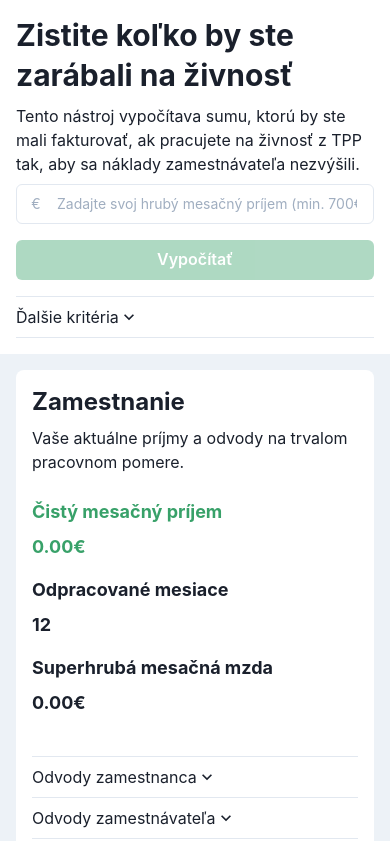
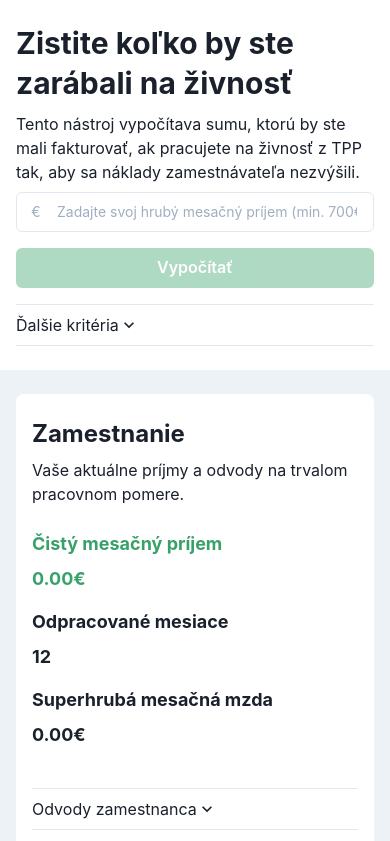
Before and after one commit to lubosfukas/my-paycheck, a Next.js app: page / in a window 390 px wide. Shown: the top 841 px of the page. Built offline with nearby package versions, Linux system fonts and the light colour scheme.

Commit message:
refactor: :iphone: add top padding to header and card component

```diff
--- a/components/IncomeHeader/IncomeHeader.tsx
+++ b/components/IncomeHeader/IncomeHeader.tsx
@@ -80,7 +80,11 @@ export const IncomeHeader = ({ onConfirm }: Props) => {
 
     return (
         <IncomeContext.Provider value={value}>
-            <Box bg="white" p={isLargerThanTablet ? 16 : 4}>
+            <Box
+                bg="white"
+                px={isLargerThanTablet ? 16 : 4}
+                py={isLargerThanLaptop ? 16 : 6}
+            >
                 <StyledVStack
                     align="stretch"
                     mx="auto"
--- a/components/common/IncomeCard/IncomeCard.tsx
+++ b/components/common/IncomeCard/IncomeCard.tsx
@@ -38,10 +38,11 @@ export const IncomeCard = forwardRef<RefType, Props>(
                 ref={ref}
                 bg="white"
                 borderRadius="lg"
-                my={isLargerThanLaptop ? '8' : '4'}
+                my={isLargerThanLaptop ? 8 : 6}
                 mx={isLargerThanTablet ? 'auto' : '4'}
                 maxW={isLargerThanLaptop ? '1024px' : '768px'}
-                p={isLargerThanTablet ? '16' : '4'}
+                px={isLargerThanTablet ? 16 : 4}
+                py={isLargerThanTablet ? 16 : 6}
             >
                 <Heading mb="2" size="lg">
                     {title}
```
